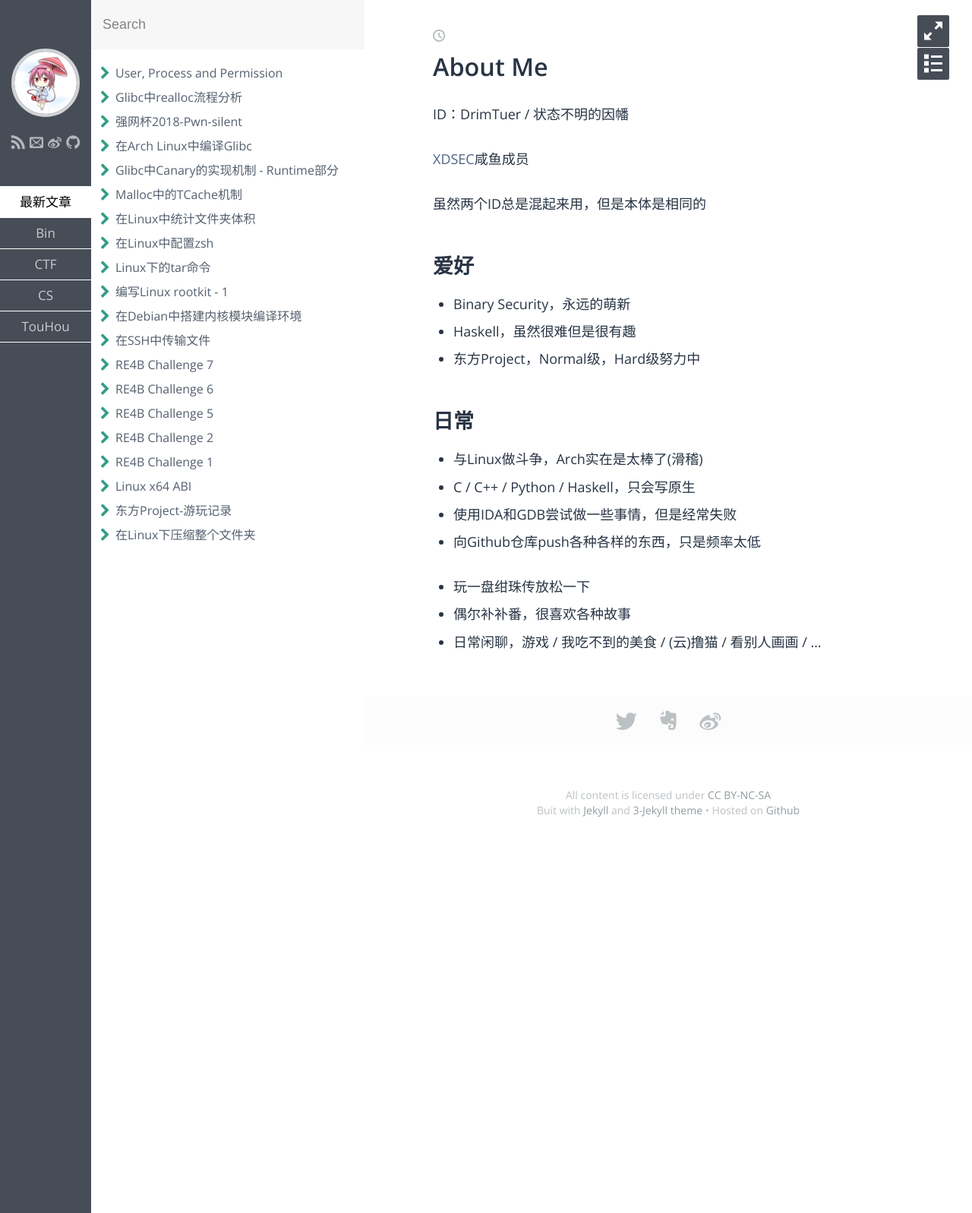
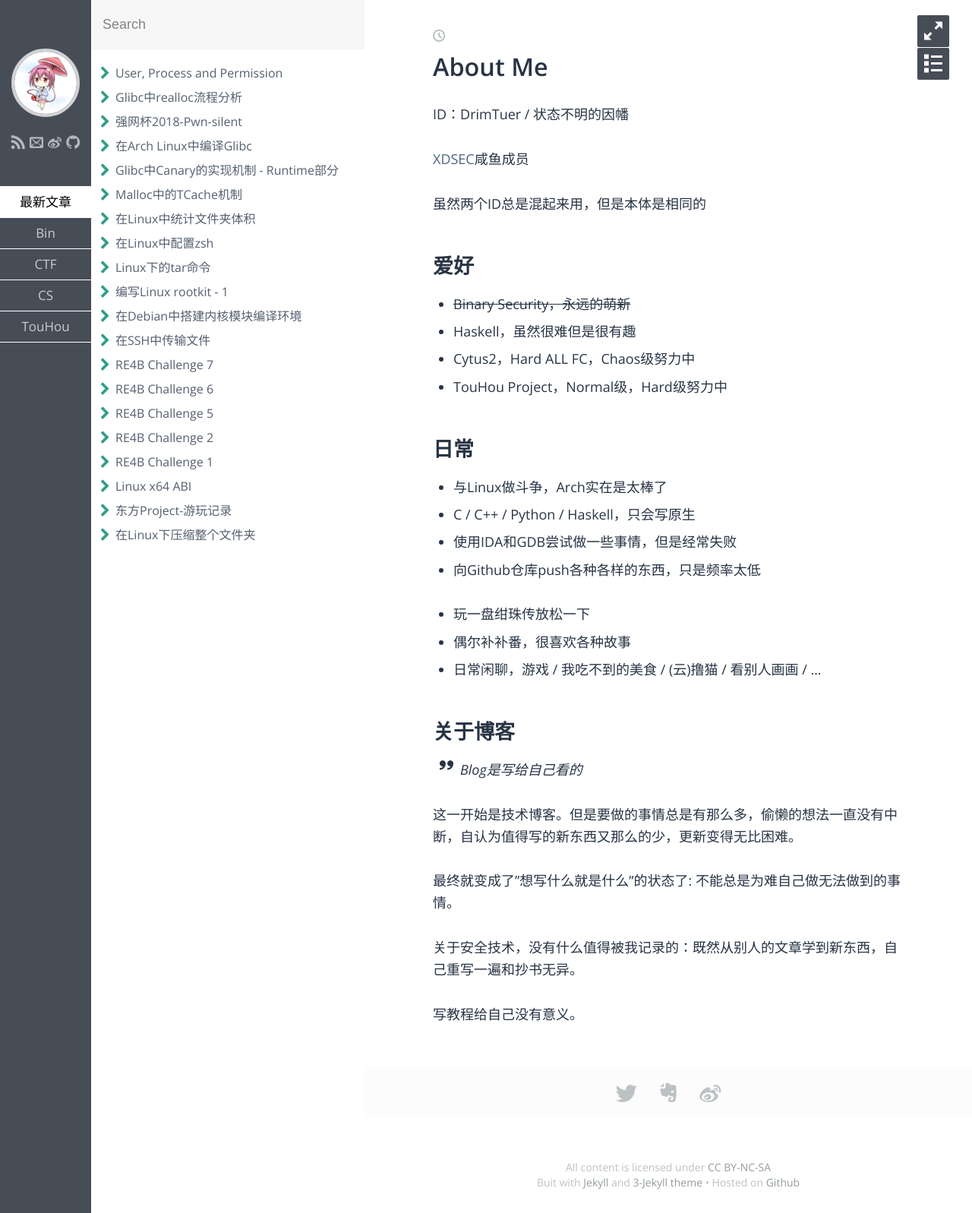
Before and after one commit to irisu-white/irisu-white.github.io, a Jekyll site: the page built from index.md, in a window 1280 px wide. Shown: the whole page at 76% size. Built offline with Jekyll 4.4.1, drawn with Linux system fonts in a browser that asks for light colours; some web fonts are replaced.

Commit message:
update AboutMe

```diff
--- a/index.md
+++ b/index.md
@@ -11,13 +11,15 @@ ID：DrimTuer / 状态不明的因幡
 
 ## 爱好
 
-* Binary Security，永远的萌新
+* <strike>Binary Security，永远的萌新</strike>
+
 * Haskell，虽然很难但是很有趣
-* 东方Project，Normal级，Hard级努力中
+* Cytus2，Hard ALL FC，Chaos级努力中
+* TouHou Project，Normal级，Hard级努力中
 
 ## 日常
 
-* 与Linux做斗争，Arch实在是太棒了(滑稽)
+* 与Linux做斗争，Arch实在是太棒了
 * C / C++ / Python / Haskell，只会写原生
 * 使用IDA和GDB尝试做一些事情，但是经常失败
 * 向Github仓库push各种各样的东西，只是频率太低
@@ -25,3 +27,15 @@ ID：DrimTuer / 状态不明的因幡
 * 玩一盘绀珠传放松一下
 * 偶尔补补番，很喜欢各种故事
 * 日常闲聊，游戏 / 我吃不到的美食 / (云)撸猫 / 看别人画画 / ...
+
+## 关于博客
+
+> Blog是写给自己看的
+
+这一开始是技术博客。但是要做的事情总是有那么多，偷懒的想法一直没有中断，自认为值得写的新东西又那么的少，更新变得无比困难。
+
+最终就变成了"想写什么就是什么"的状态了: 不能总是为难自己做无法做到的事情。
+
+关于安全技术，没有什么值得被我记录的：既然从别人的文章学到新东西，自己重写一遍和抄书无异。
+
+写教程给自己没有意义。
```
